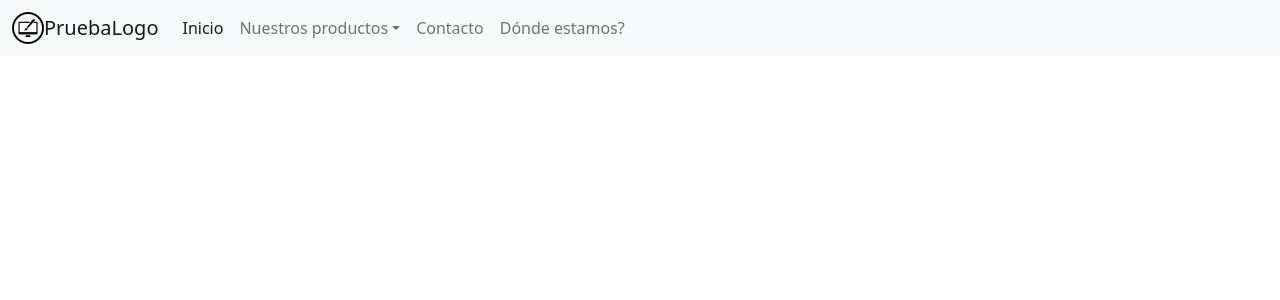
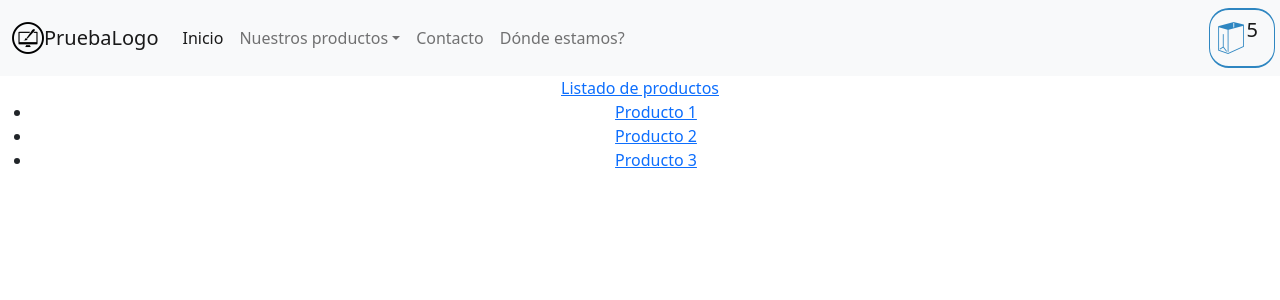
Before and after one commit to JuanRodriguez9288/curso-react, a React (Create React App) app: page / in a window 1280 px wide. Shown: the top 300 px of the page. Built offline with nearby package versions, Linux system fonts and the light colour scheme.

Commit message:
desafio clase componentes 1

```diff
--- a/src/App.js
+++ b/src/App.js
@@ -1,14 +1,20 @@
-import logo from './logo.svg';
+//import logo from './logo.svg';
 import './App.css';
-import NavBar from './components/NavBar';
-
+import NavBar from './components/NavBar/NavBar';
+import ItemListContainer from './components/ItemListContainer/ItemListContainer';
+import CardWidget from './components/CardWidget/cardwidget';
+import miFuncion from './components/NavBar/NavBar';
 
 const App = () => {
   return (
 
     <div className="App">
-    <NavBar />
+        <NavBar>
 
+        </NavBar>
+        <ItemListContainer>
+
+        </ItemListContainer>
     </div>
   );
 }
--- /dev/null
+++ b/src/components/CardWidget/cardwidget.css
@@ -0,0 +1,16 @@
+.divCart {
+  display: flex;
+  position: relative;
+  flex-direction: row;
+  justify-content: cener;
+  align-content: center;
+  align-self: center;
+  align-items: center;
+  margin-right: 5px;
+  padding-left: 5px;
+  border-color: #2e86c1;
+  border-style: solid;
+  border-width: 2px 1px 2px 1px;
+  border-radius: 20px 20px 20px 20px;
+  color: #2e86c1;
+}
--- /dev/null
+++ b/src/components/CardWidget/cardwidget.js
@@ -0,0 +1,25 @@
+import logoCart from './cart.png';
+import estilo from'./cardwidget.css';
+
+
+const CardWidget = ({cant}) => {
+
+
+ // const miFuncion = () => {
+ //     console.log('click en NavBar')
+ //   }
+ // function otraFuncion() {
+ //     console.log('click en NavBar funcion común')
+ //   }
+  return (
+
+    <div className = 'divCart'>
+      <img src={logoCart} alt="logo" />
+      <p class="navbar-brand" href="#" >{cant}</p>
+    </div>
+  )
+}
+
+
+
+export default CardWidget
--- /dev/null
+++ b/src/components/ItemListContainer/ItemListContainer.js
@@ -0,0 +1,17 @@
+import React from 'react'
+import 'bootstrap/dist/js/bootstrap.bundle.min';
+
+function ItemListContainer() {
+	return (
+    <>
+    <a class="item" href="#">Listado de productos</a>
+    <ul class="menu">
+        <li><a class="item" href="#">Producto 1</a></li>
+        <li><a class="item" href="#">Producto 2</a></li>
+        <li><a class="item" href="#">Producto 3</a></li>
+    </ul>
+  </>
+  )
+}
+
+export default ItemListContainer;
--- a/src/components/NavBar.js
+++ b/src/components/NavBar/NavBar.js
@@ -1,10 +1,22 @@
+import React from 'react'
+import 'bootstrap/dist/js/bootstrap.bundle.min';
 import logoNavBar from './logoprueba.png';
 
+import CardWidget from '../CardWidget/cardwidget';
 
-const NavBar = () => {
+
+function NavBar() {
+
+ // const ItemListContainer = () => {
+ //     console.log('Texto de prueba ItemListContainer')
+ //   }
+ // function ItemListContainer() {
+ //     console.log('Texto de prueba ItemListContainer')
+ //   }
   return (
+    <>
     <div>
-      <nav class="navbar navbar-expand-lg navbar-light bg-light">
+      <nav className='NavBar' class="navbar navbar-expand-lg navbar-light bg-light">
         <div class="container-fluid">
           <img src={logoNavBar} alt="logo" />
           <a class="navbar-brand" href="#">PruebaLogo</a>
@@ -37,10 +49,12 @@ const NavBar = () => {
             </ul>
           </div>
         </div>
+        <CardWidget cant='5' />
       </nav>
     </div>
+    </>
   )
 }
 
 
-export default NavBar
+export default NavBar;
```
Also changed, not shown: src/components/buttons/button.js (added, +7 -0 lines), src/components/CardWidget/cart.png (added), src/components/ItemListContainer/ItemListContainer.css (added), src/components/NavBar/NavBar.css (added), src/components/NavBar/logoprueba.png (renamed from src/components/logoprueba.png).
